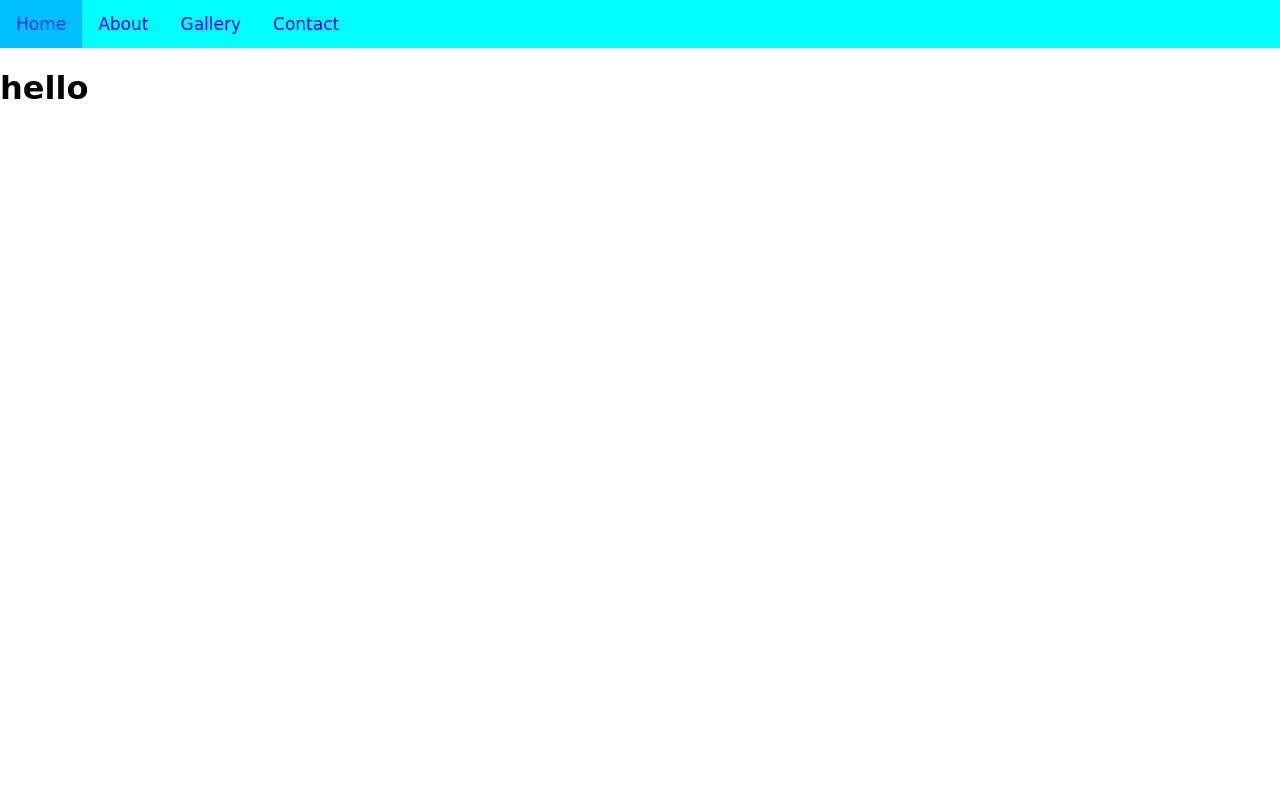
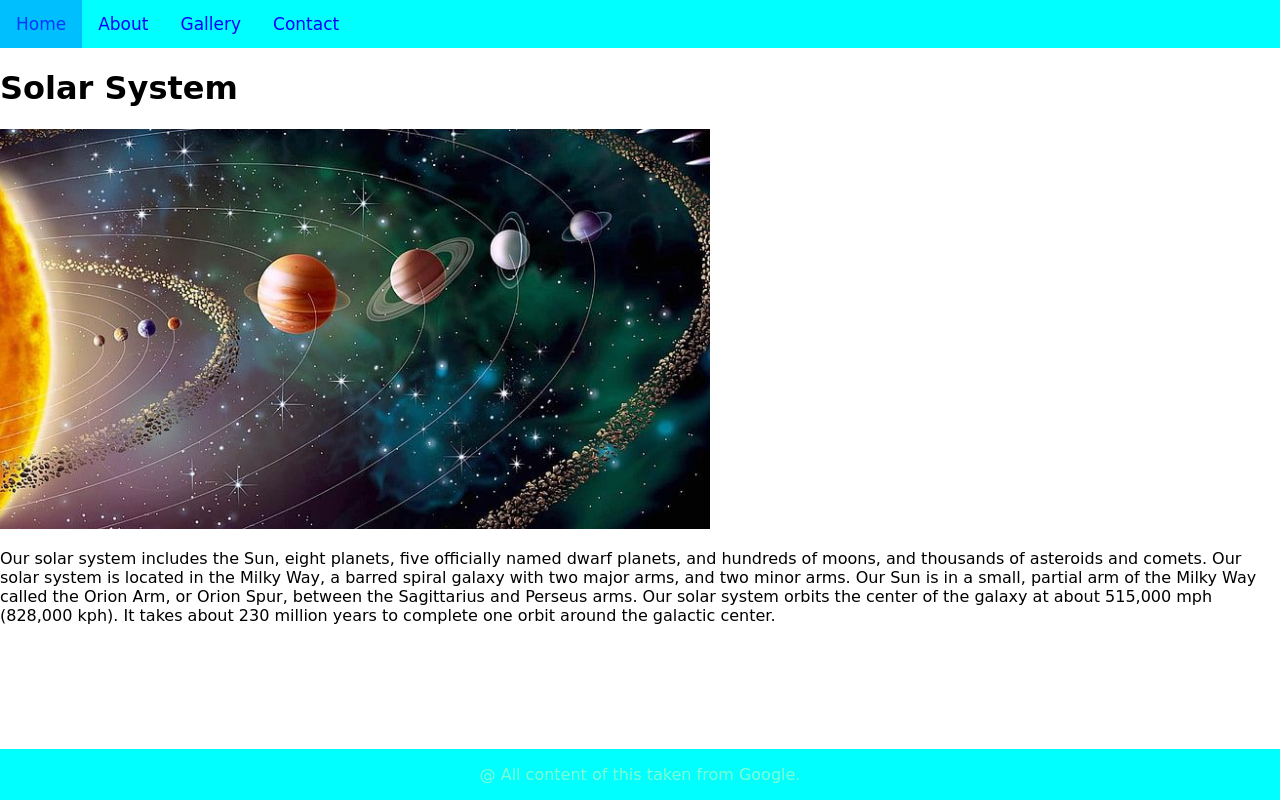
Before and after one commit to abdulhadi9575/capstone, a plain HTML site: page about.html in a window 1280 px wide. Drawn offline with Linux system fonts and the light colour scheme.

Commit message:
Capstone

```diff
--- a/about.html
+++ b/about.html
@@ -29,6 +29,15 @@
             background-color: deepskyblue;
             color: rgb(0, 55, 255);
         }
+        .footer{
+            position:fixed;
+            left: 0;
+            bottom: 0;
+            width: 100%;
+            background-color: aqua;
+            color: aquamarine;
+            text-align: center;
+        }
     </style>
 </head>
 <body>
@@ -38,6 +47,17 @@
         <a href="gallery.html">Gallery</a>
         <a href="contact.html">Contact</a>
     </div>
-    <h1>hello</h1>
+    <h1>Solar System</h1>
+    <div>
+        <img class="myslides" src="solar system.jpg" style="height: 400px">
+          <p>Our solar system includes the Sun, eight planets, five officially named dwarf planets, and hundreds of moons, and thousands of asteroids and comets. Our solar system is located in the Milky Way, a barred spiral galaxy with two major arms, and two minor arms. Our Sun is in a small, partial arm of the Milky Way called the Orion Arm, or Orion Spur, between the Sagittarius and Perseus arms. Our solar system orbits the center of the galaxy at about 515,000 mph (828,000 kph). It takes about 230 million years to complete one orbit around the galactic center.
+
+          </p>
+
+
+    </div>
+    <div class="footer">
+        <p>@ All content of this taken from Google. </p>
+    </div>
 </body>
 </html>
```
Also changed, not shown: gallery.html (+10 -6 lines), solar system.jpg (added).
